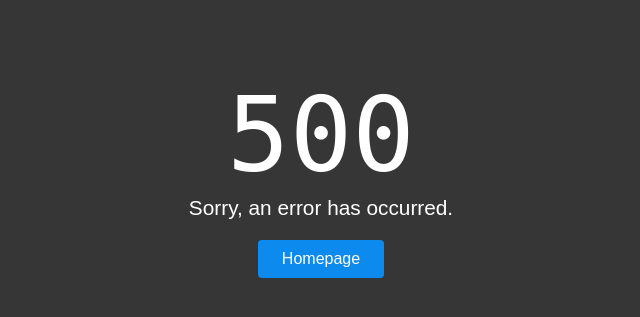
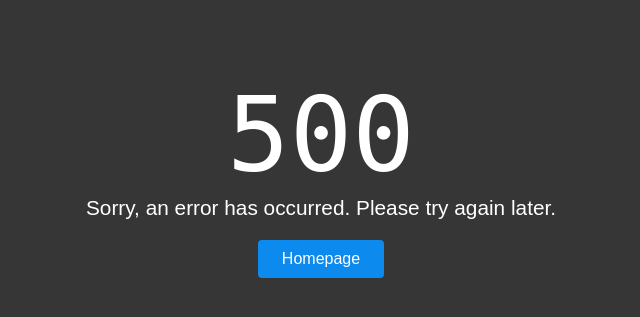
Before and after one commit to chrisx8/simple-personal-site, a Django app: template global_config/templates/500.html in a window 1280 px wide. Shown: the part 224-541 px from the top of the page, without its empty margins (319-959 px from the left). Run offline with Django 3.2, Linux system fonts and the light colour scheme; the template is opened without the code that fills it, so the values that code supplies are empty; data comes from the database, SQL or seed files in the repository; parts of the project's set-up code (start-up, migrations or seed data) failed here and were passed over; some libraries are stand-ins or nearby versions.

Commit message:
change error page

```diff
--- a/global_config/templates/404.html
+++ b/global_config/templates/404.html
@@ -10,7 +10,7 @@
 <body>
 <div class="container">
 <div class="errorcode">404</div>
-<div class="msg">Sorry, this page doesn't exist.</div>
+<div class="msg">Sorry, the requested URL was not found.</div>
 <div class="top-space"><a class="button" href="/">Homepage</a></div>
 </body>
 </html>
--- a/global_config/templates/500.html
+++ b/global_config/templates/500.html
@@ -10,7 +10,7 @@
 <body>
 <div class="container">
 <div class="errorcode">500</div>
-<div class="msg">Sorry, an error has occurred.</div>
+<div class="msg">Sorry, an error has occurred. Please try again later.</div>
 <div class="top-space"><a class="button" href="/">Homepage</a></div>
 </body>
 </html>
```
